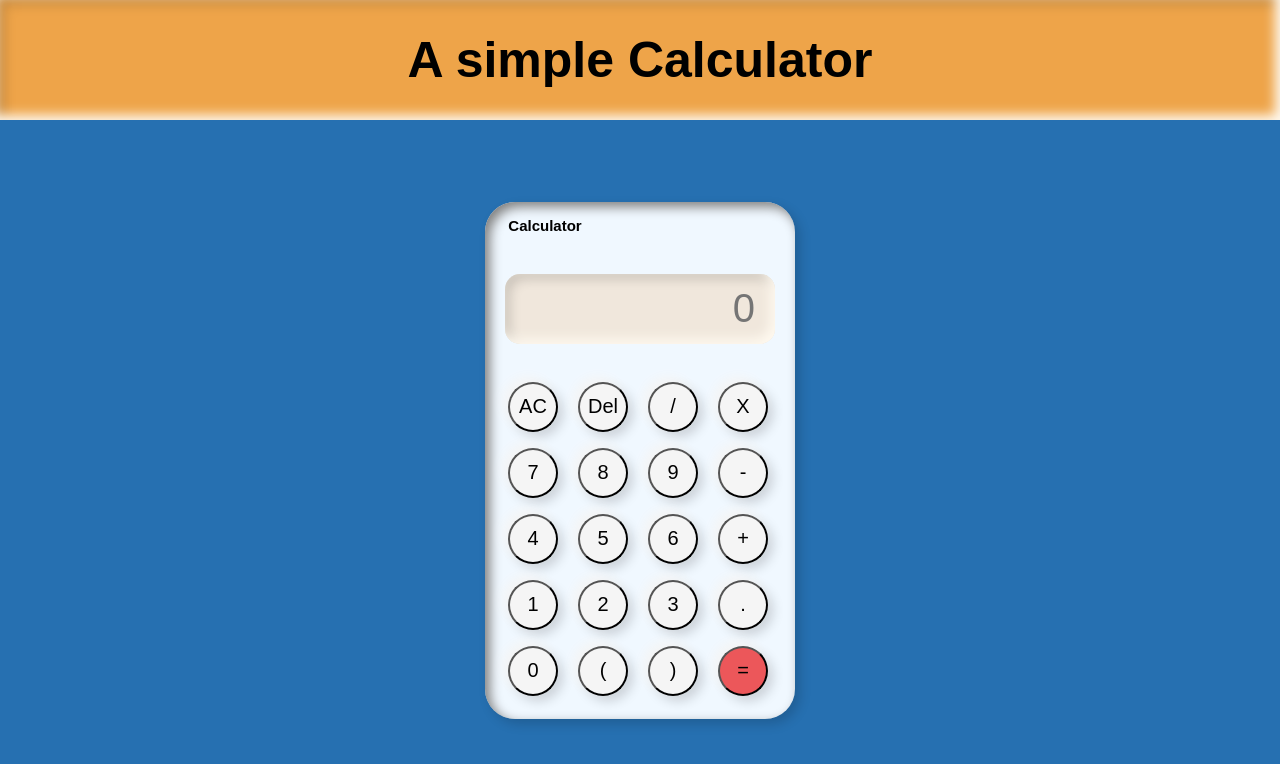
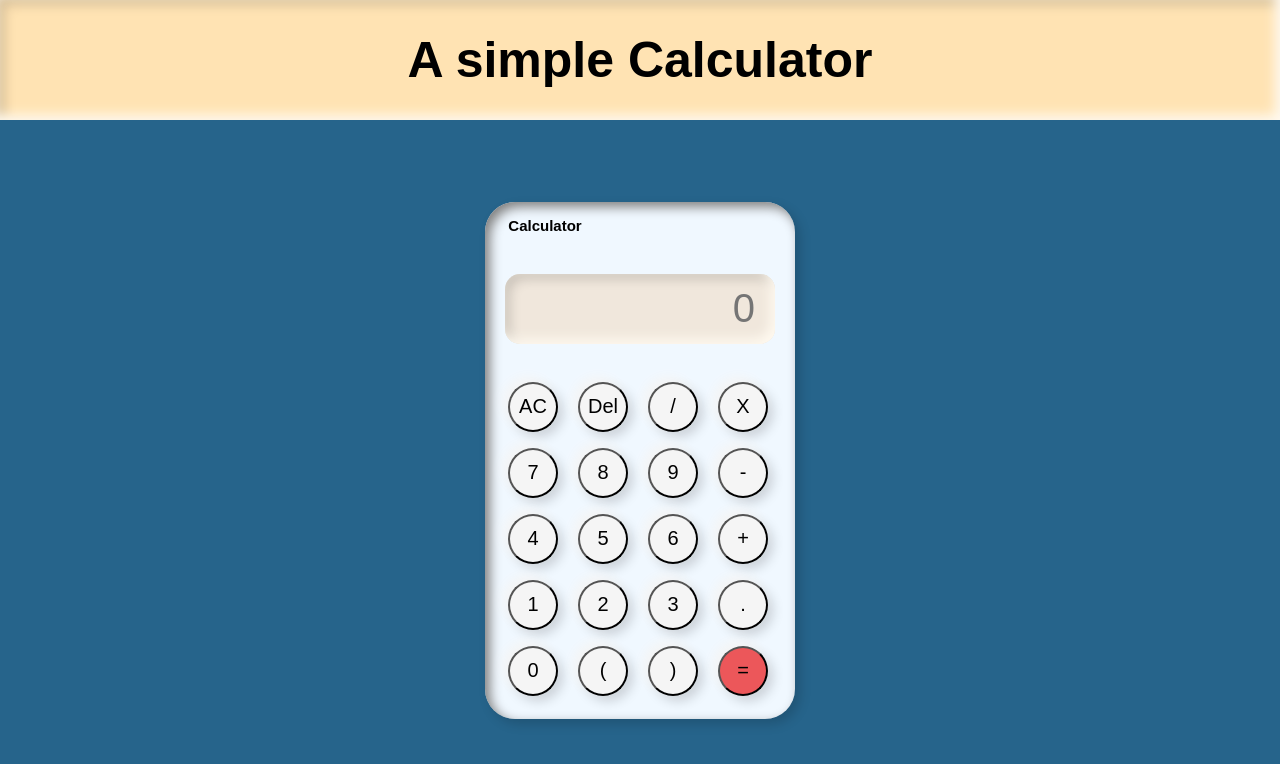
Before and after one commit to VipulChauhan89/Calculator, a plain HTML site: page index.html in a window 1280 px wide. Drawn offline with Linux system fonts and the light colour scheme.

Commit message:
Update style.css

```diff
--- a/style.css
+++ b/style.css
@@ -2,7 +2,7 @@
     margin: 0;
     padding: 0;
     box-sizing: border-box;
-    background-color: rgb(38, 112, 177);
+    background-color: #26648B;
     font-family: sans-serif;
     outline: none;
 }
@@ -60,10 +60,10 @@ h1{
     display: flex;
     justify-content: center;
     align-items: center;
-    background-color:coral;
+    background-color: #FFE3B3;
+    color: black;
     font-size: 50px;
     padding: 15px;
-    background-color: rgb(238, 164, 73);
     box-shadow: inset -5px -5px 12px floralwhite,
                 inset 5px 5px 12px rgba(0,0,0,.16);
 }
```
